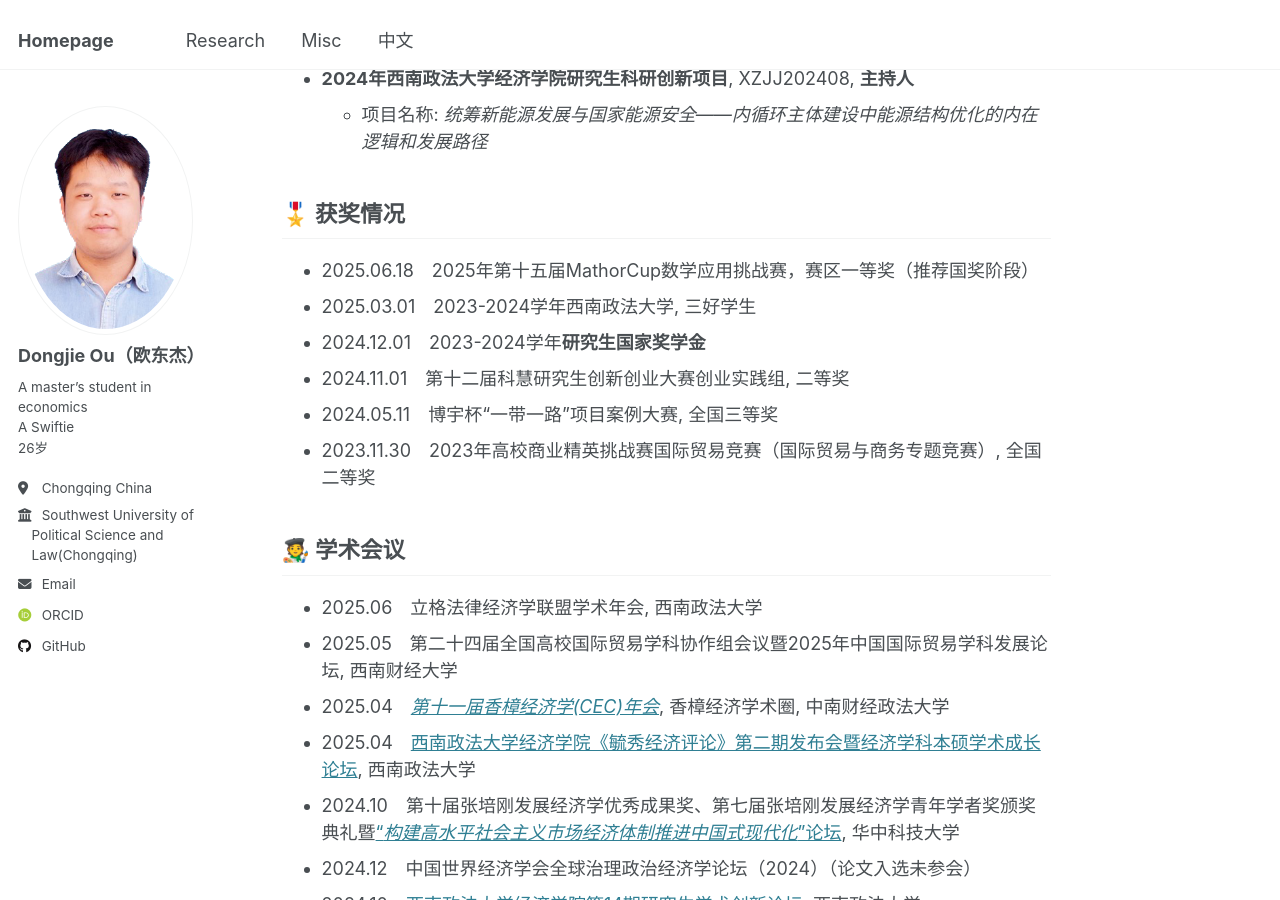
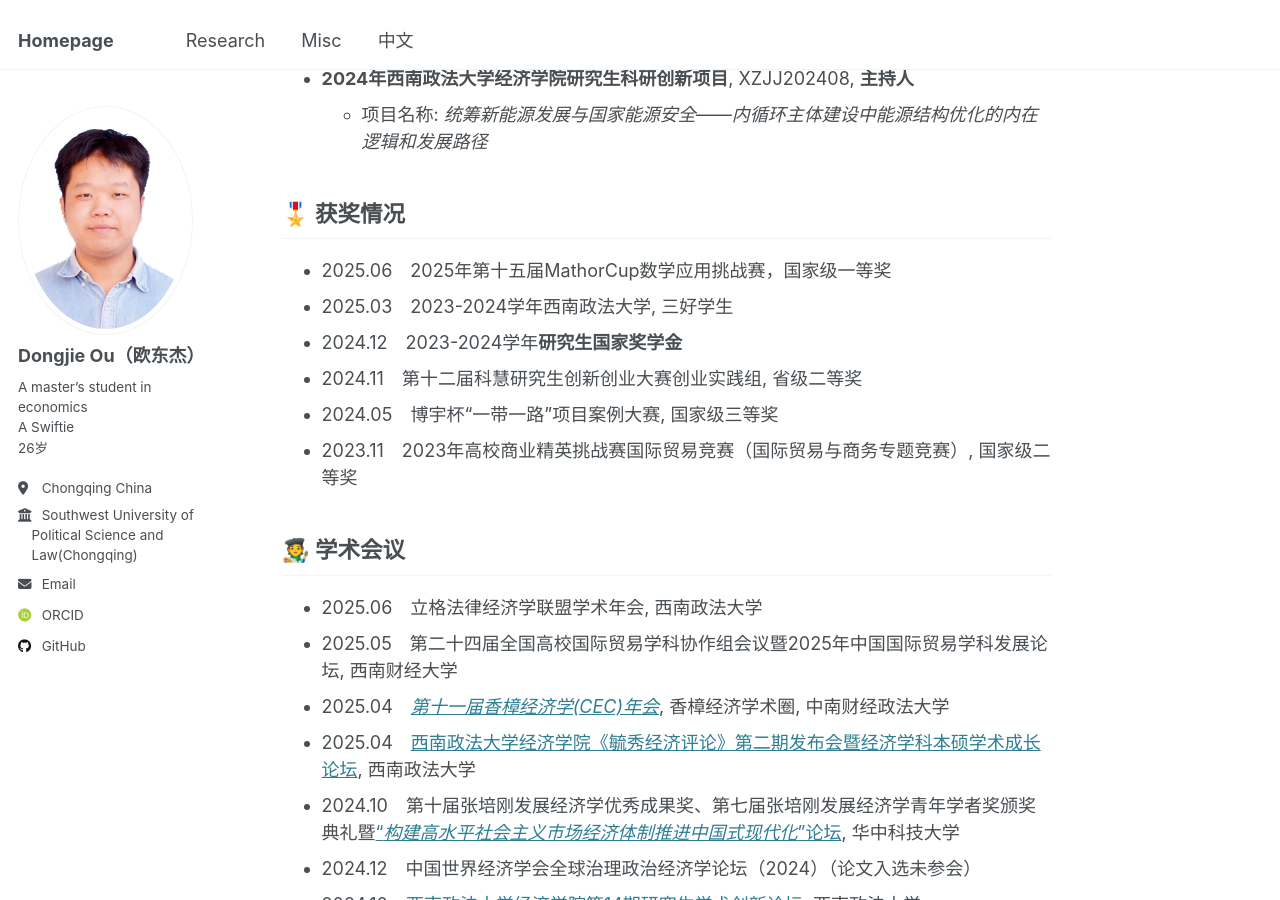
Before and after one commit to oudongjie2001/oudongjie2001.github.io, a Jekyll site: the page built from _pages/dongjieou_cn.md, in a window 1280 px wide and 900 px high, scrolled down 3988 px. Built offline with Jekyll 4.4.1, drawn with Linux system fonts in a browser that asks for light colours; some web fonts are replaced.

Commit message:
Update dongjieou_cn.md

```diff
--- a/_pages/dongjieou_cn.md
+++ b/_pages/dongjieou_cn.md
@@ -90,12 +90,12 @@ redirect_from:
   - 项目名称: *统筹新能源发展与国家能源安全——内循环主体建设中能源结构优化的内在逻辑和发展路径*
 
 ## 🎖️ 获奖情况
-- 2025.06.18&emsp;2025年第十五届MathorCup数学应用挑战赛，赛区一等奖（推荐国奖阶段）
-- 2025.03.01&emsp;2023-2024学年西南政法大学, 三好学生
-- 2024.12.01&emsp;2023-2024学年**研究生国家奖学金**
-- 2024.11.01&emsp;第十二届科慧研究生创新创业大赛创业实践组, 二等奖
-- 2024.05.11&emsp;博宇杯“一带一路”项目案例大赛, 全国三等奖
-- 2023.11.30&emsp;2023年高校商业精英挑战赛国际贸易竞赛（国际贸易与商务专题竞赛）, 全国二等奖
+- 2025.06&emsp;2025年第十五届MathorCup数学应用挑战赛，国家级一等奖
+- 2025.03&emsp;2023-2024学年西南政法大学, 三好学生
+- 2024.12&emsp;2023-2024学年**研究生国家奖学金**
+- 2024.11&emsp;第十二届科慧研究生创新创业大赛创业实践组, 省级二等奖
+- 2024.05&emsp;博宇杯“一带一路”项目案例大赛, 国家级三等奖
+- 2023.11&emsp;2023年高校商业精英挑战赛国际贸易竞赛（国际贸易与商务专题竞赛）, 国家级二等奖
 
 ## 🧑‍🎨 学术会议
 - 2025.06&emsp;立格法律经济学联盟学术年会, 西南政法大学
```
